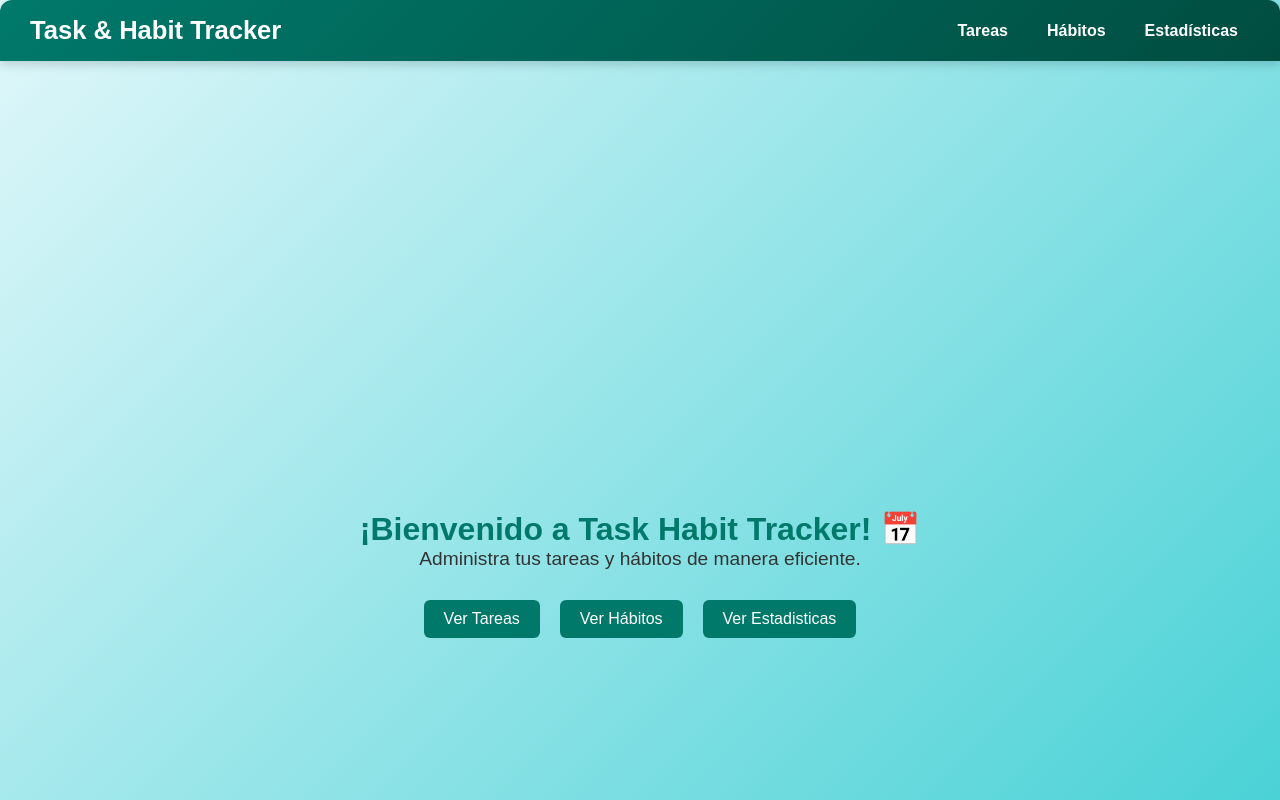
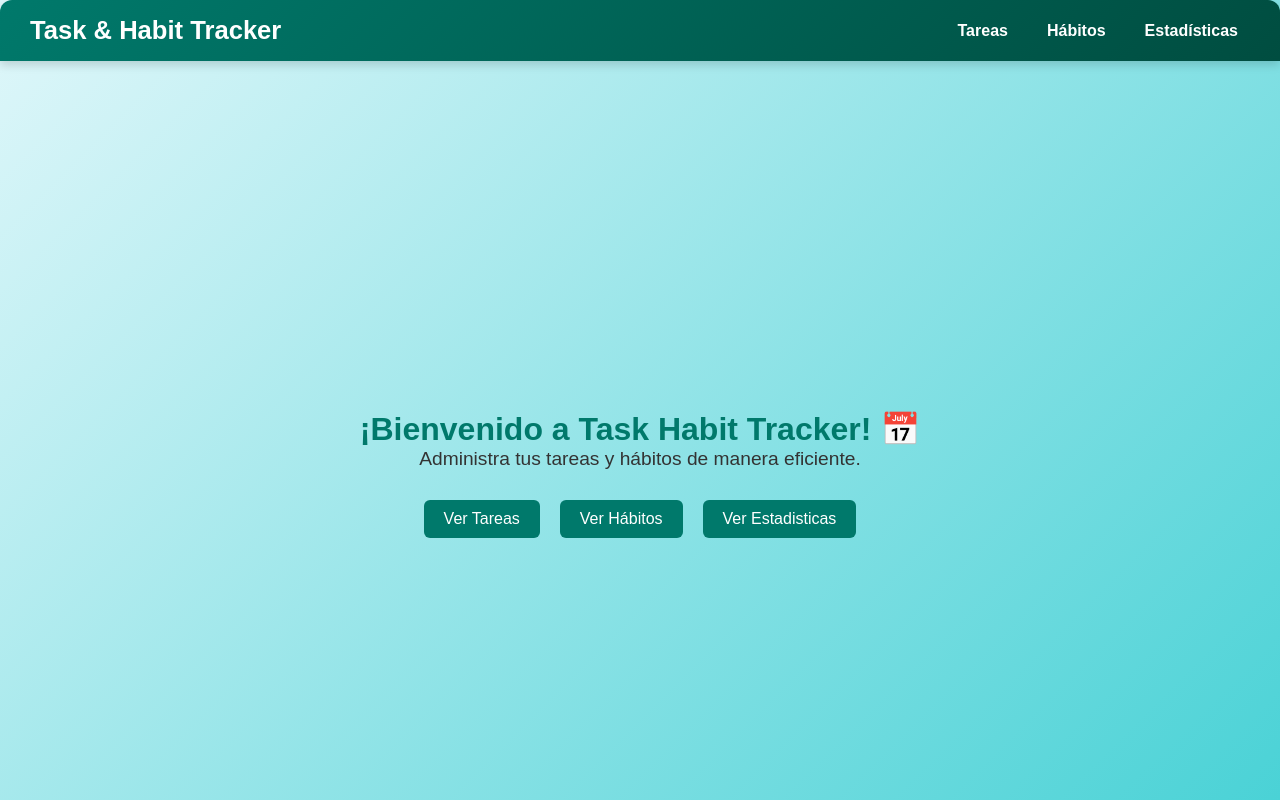
Before and after one commit to CYNNNIA/task-habit-tracker, a React (Vite) app: page / in a window 1280 px wide. Built offline with nearby package versions, Linux system fonts and the light colour scheme.

Commit message:
home scroll

```diff
--- a/src/styles/home.css
+++ b/src/styles/home.css
@@ -1,6 +1,7 @@
 .home-container {
   text-align: center;
-  margin-top: 500px;
+  margin-top: 400px;
+  overflow: hidden;
 }
 
 .home-container h1 {
--- a/vite.config.js
+++ b/vite.config.js
@@ -4,6 +4,7 @@ import path from 'path'
 
 export default defineConfig({
   plugins: [react()],
+  base: "/", // Asegura que se sirva correctamente en Vercel
   resolve: {
     alias: {
       '@': path.resolve(__dirname, './src') // Usa @ como alias para src
```
